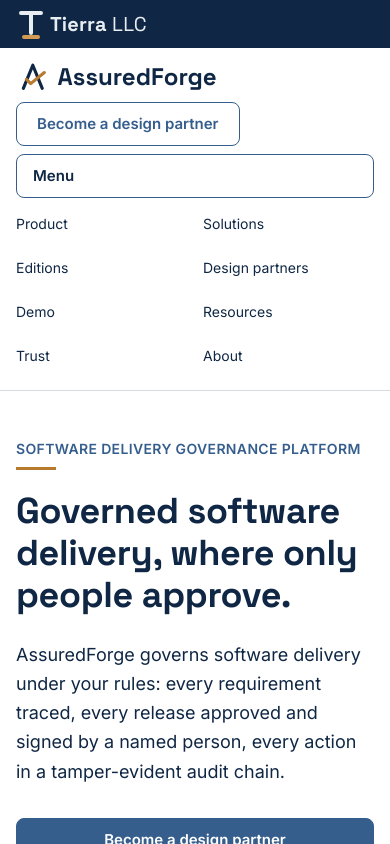
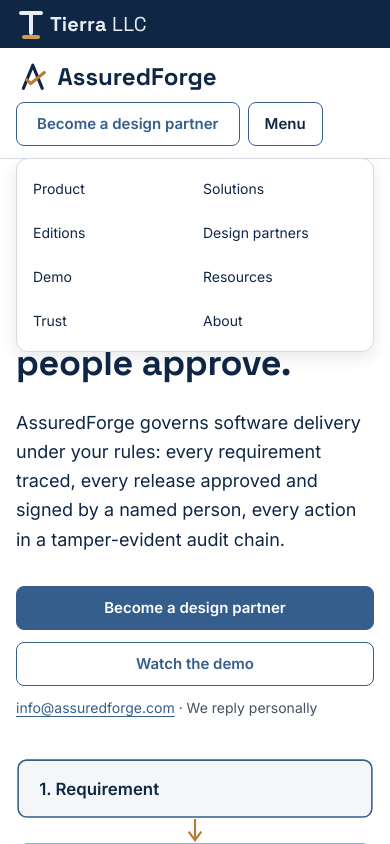
Before and after one commit to burri-us/assuredforge-site, a Next.js app: page / in a window 390 px wide. Both pictures are taken after a click on the heading "Menu". Shown: the top 844 px of the page. Built offline with nearby package versions, Linux system fonts and the light colour scheme.

Commit message:
Phone header: Become a design partner and Menu on one row; the menu opens as a panel below (no script)

```diff
--- a/components/Layout.tsx
+++ b/components/Layout.tsx
@@ -102,21 +102,20 @@ export function Layout({
       </a>
       <TierraBar />
       <header className="border-b border-rule">
-        <div className="mx-auto max-w-6xl px-4 py-3 sm:px-8 lg:flex lg:items-center lg:gap-8">
+        <div className="relative mx-auto max-w-6xl px-4 py-3 sm:px-8 lg:flex lg:items-center lg:gap-8">
           <div className="flex min-h-11 flex-wrap items-center justify-between gap-x-4 gap-y-2 lg:shrink-0">
             <Wordmark className="text-heading-2" />
+            {/* WR-05: on narrow screens the call to action and the Menu share one row; the menu is a details disclosure (no script)
+                whose list opens as a panel below the header row, across the content width. */}
             <div className="flex items-center gap-2 lg:hidden">
-              {/* WR-05: the call to action stays visible on narrow screens; the menu is a details disclosure (no script). */}
               <Link href="/design-partners/" className={`${headerButton} inline-flex`}>
                 Become a design partner
               </Link>
-            </div>
-          </div>
-          <details className="mt-2 lg:hidden">
+              <details>
                 <summary className="flex min-h-11 cursor-pointer items-center rounded-md border border-accent px-4 text-body font-semibold text-ink">
                   Menu
                 </summary>
-            <nav aria-label="Main (menu)" className="mt-1">
+                <nav aria-label="Main (menu)" className="menu-panel">
                   <ul className="grid grid-cols-2 gap-x-4 text-body-sm sm:grid-cols-3">
                     {NAV.map((n) => (
                       <li key={n.href}>
@@ -128,6 +127,8 @@ export function Layout({
                   </ul>
                 </nav>
               </details>
+            </div>
+          </div>
           <nav aria-label="Main" className="hidden lg:mt-0 lg:block lg:flex-1">
             <ul className="lg:flex lg:flex-wrap lg:justify-end lg:gap-x-4 text-body-sm">
               {NAV.map((n) => {
--- a/styles/globals.css
+++ b/styles/globals.css
@@ -27,6 +27,8 @@
   .btn-secondary:hover { background: var(--color-accent-soft); }
   .card { background: var(--color-surface); border: 1px solid var(--color-rule); border-radius: var(--radius-lg); box-shadow: var(--shadow-1); padding: var(--space-4); }
   @media (min-width: 40rem) { .card { padding: var(--space-5); } }
+  /* Phone menu panel (header): a menu, so it lifts with shadow-2 (README section 8). */
+  .menu-panel { position: absolute; left: var(--space-4); right: var(--space-4); top: 100%; z-index: 20; background: var(--color-surface); border: 1px solid var(--color-rule); border-radius: var(--radius-lg); box-shadow: var(--shadow-2); padding: var(--space-2) var(--space-4); }
   /* Tierra bar: the same navy and ink in both themes (README section 5). Gold on the bar is a graphic only. */
   .tierra-bar { background: var(--color-bar); color: var(--color-bar-ink); }
   .tierra-bar-link { display: inline-flex; height: var(--target-min); align-items: center; color: var(--color-bar-ink); text-decoration-line: none; }
```
Lines whose indentation alone changed are shown as unchanged.
